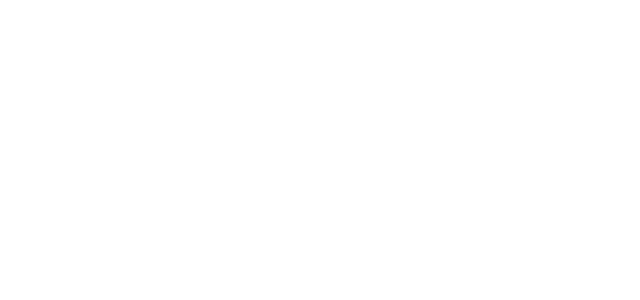
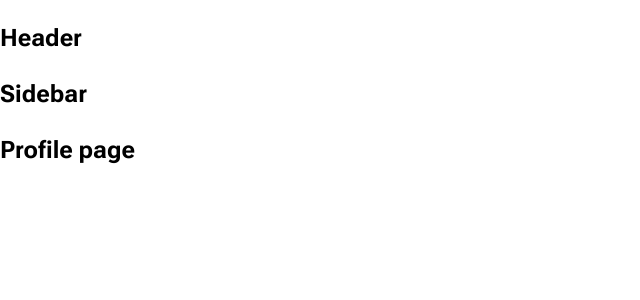
Before and after one commit to mtlthu/reactjs-demo, a React (Create React App) app: page /reactjs-demo/profile in a window 1280 px wide. Before the commit this address had no page. Shown: the top 300 px of the page, without its empty margins (0-640 px from the left). Built offline with nearby package versions, Linux system fonts and the light colour scheme.

Commit message:
create layout tiktok page

```diff
--- a/src/App.js
+++ b/src/App.js
@@ -1,16 +1,32 @@
 import { BrowserRouter as Router, Routes, Route } from 'react-router-dom';
 import { publicRoutes } from './routes';
+import { DefaultLayout } from '~/components/Layout';
+import { Fragment } from 'react';
 
 function App() {
     return (
         <Router>
             <div className="app">
                 <Routes>
-                    {/* <Route exact path="/reactjs-demo" element={<Home />} />
-                <Route path="/reactjs-demo/following" element={<Following />} /> */}
                     {publicRoutes.map((route, index) => {
                         const Page = route.component;
-                        return <Route key={index} path={route.path} element={<Page />} />;
+                        let Layout = DefaultLayout;
+                        if (route.layout) {
+                            Layout = route.layout;
+                        } else if (route.layout === null) {
+                            Layout = Fragment;
+                        }
+                        return (
+                            <Route
+                                key={index}
+                                path={route.path}
+                                element={
+                                    <Layout>
+                                        <Page />
+                                    </Layout>
+                                }
+                            />
+                        );
                     })}
                 </Routes>
             </div>
--- /dev/null
+++ b/src/components/Layout/DefaultLayout/Sidebar/index.js
@@ -0,0 +1,5 @@
+function Sidebar() {
+    return <h2>Sidebar</h2>;
+}
+
+export default Sidebar;
--- /dev/null
+++ b/src/components/Layout/DefaultLayout/index.js
@@ -0,0 +1,15 @@
+import Header from '~/components/Layout/components/Header';
+import Sidebar from './Sidebar';
+function DefaultLayout({ children }) {
+    return (
+        <div>
+            <Header />
+            <div className="container">
+                <Sidebar />
+                <div className="content">{children}</div>
+            </div>
+        </div>
+    );
+}
+
+export default DefaultLayout;
--- /dev/null
+++ b/src/components/Layout/HeaderOnly/index.js
@@ -0,0 +1,14 @@
+import Header from '~/components/Layout/components/Header';
+
+function HeaderOnly({ children }) {
+    return (
+        <div>
+            <Header />
+            <div className="container">
+                <div className="content">{children}</div>
+            </div>
+        </div>
+    );
+}
+
+export default HeaderOnly;
--- /dev/null
+++ b/src/components/Layout/components/Header/index.js
@@ -0,0 +1,5 @@
+function Header() {
+    return <h2>Header</h2>;
+}
+
+export default Header;
--- /dev/null
+++ b/src/components/Layout/index.js
@@ -0,0 +1,2 @@
+export { default as DefaultLayout } from './DefaultLayout';
+export { default as HeaderOnly } from './HeaderOnly';
--- /dev/null
+++ b/src/pages/Profile/index.js
@@ -0,0 +1,5 @@
+function Profile() {
+    return <h2>Profile page</h2>;
+}
+
+export default Profile;
--- /dev/null
+++ b/src/pages/Search/index.js
@@ -0,0 +1,5 @@
+function Search() {
+    return <h2>Search page</h2>;
+}
+
+export default Search;
--- /dev/null
+++ b/src/pages/Upload/index.js
@@ -0,0 +1,5 @@
+function Upload() {
+    return <h2>Upload page</h2>;
+}
+
+export default Upload;
```
Also changed, not shown: src/routes/index.js (+9 -0 lines), 2 other files (tests, documents, lock files or other folders).
